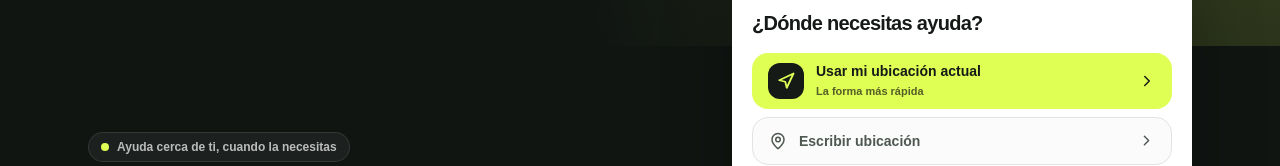
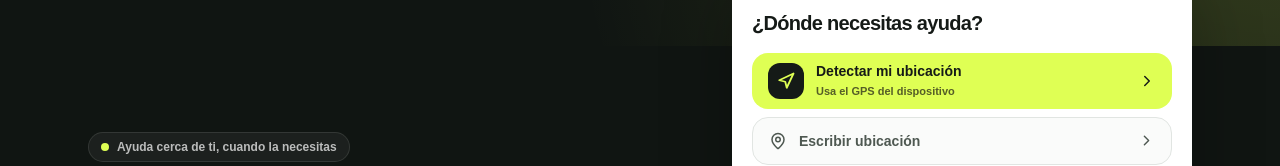
Before and after one commit to angelmr2601/abreya, a Next.js app: page / in a window 1280 px wide. Shown: the part 146-312 px from the top of the page. Built offline with nearby package versions, Linux system fonts and the light colour scheme.

Commit message:
ux: separate GPS detection from manual location input

```diff
--- a/app/page.tsx
+++ b/app/page.tsx
@@ -115,8 +115,9 @@ export default function Home() {
 
     if (!navigator.geolocation) {
       setLocationStatus("error");
-      setShowManualLocation(true);
-      setMessage("Tu navegador no permite usar la ubicación. Escríbela manualmente.");
+      setMessage(
+        "Tu navegador no permite usar la ubicación automática. Pulsa “Escribir ubicación” para introducirla manualmente.",
+      );
       return;
     }
 
@@ -134,13 +135,20 @@ export default function Home() {
         setShowManualLocation(false);
         setMessage("");
       },
-      () => {
+      (error) => {
         setCoordinates(null);
         setLocationLabel("");
         setLocationStatus("error");
-        setShowManualLocation(true);
+
+        if (error.code === error.PERMISSION_DENIED) {
+          setMessage(
+            "No has permitido acceder a tu ubicación. Puedes volver a intentarlo o pulsar “Escribir ubicación”.",
+          );
+          return;
+        }
+
         setMessage(
-          "No hemos podido obtener tu ubicación. Puedes escribirla manualmente.",
+          "No hemos podido detectar tu ubicación. Puedes volver a intentarlo o pulsar “Escribir ubicación”.",
         );
       },
       {
@@ -329,12 +337,12 @@ export default function Home() {
                       ? "Obteniendo ubicación..."
                       : locationStatus === "ready" && coordinates
                         ? "Ubicación preparada"
-                        : "Usar mi ubicación actual"}
+                        : "Detectar mi ubicación"}
                   </div>
                   <div className="mt-0.5 truncate text-[11px] font-semibold text-[#555e27]">
                     {locationStatus === "ready" && coordinates
                       ? locationLabel || "Lista para buscar"
-                      : "La forma más rápida"}
+                      : "Usa el GPS del dispositivo"}
                   </div>
                 </div>
 
```
